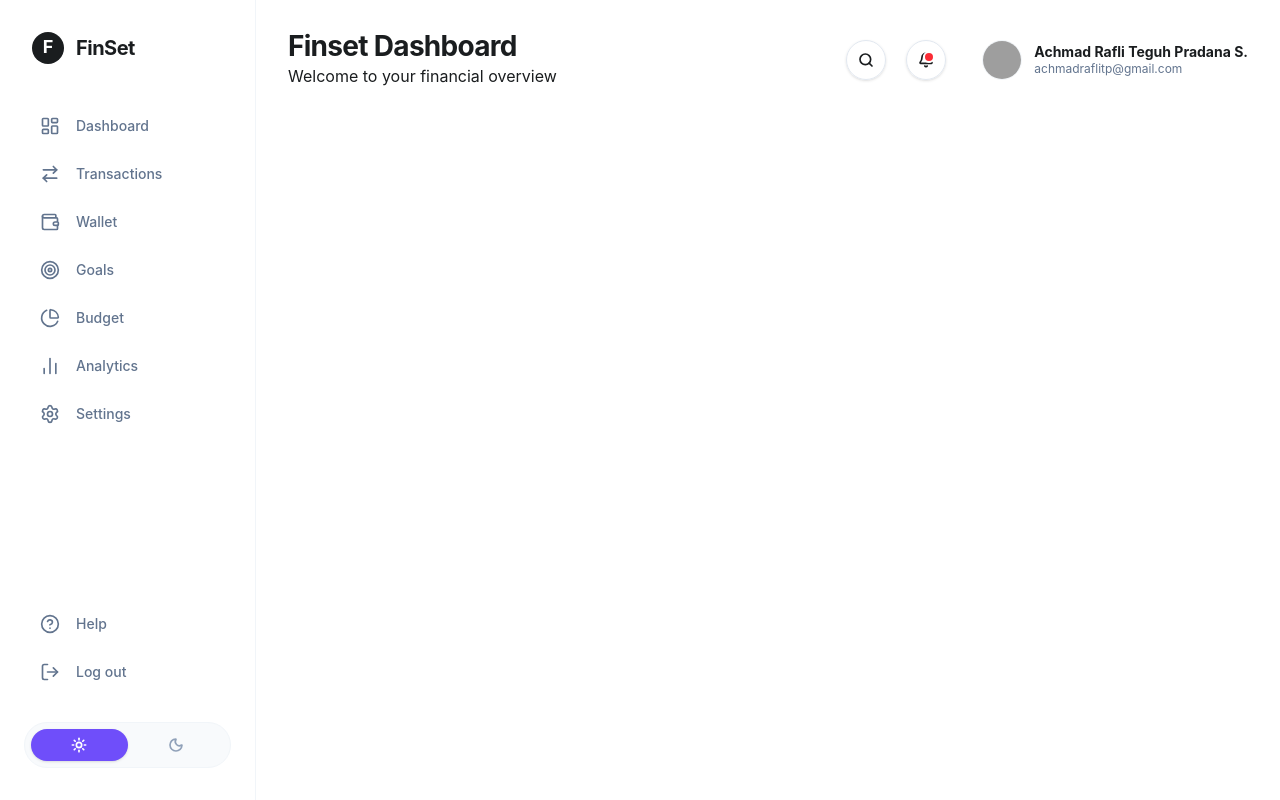
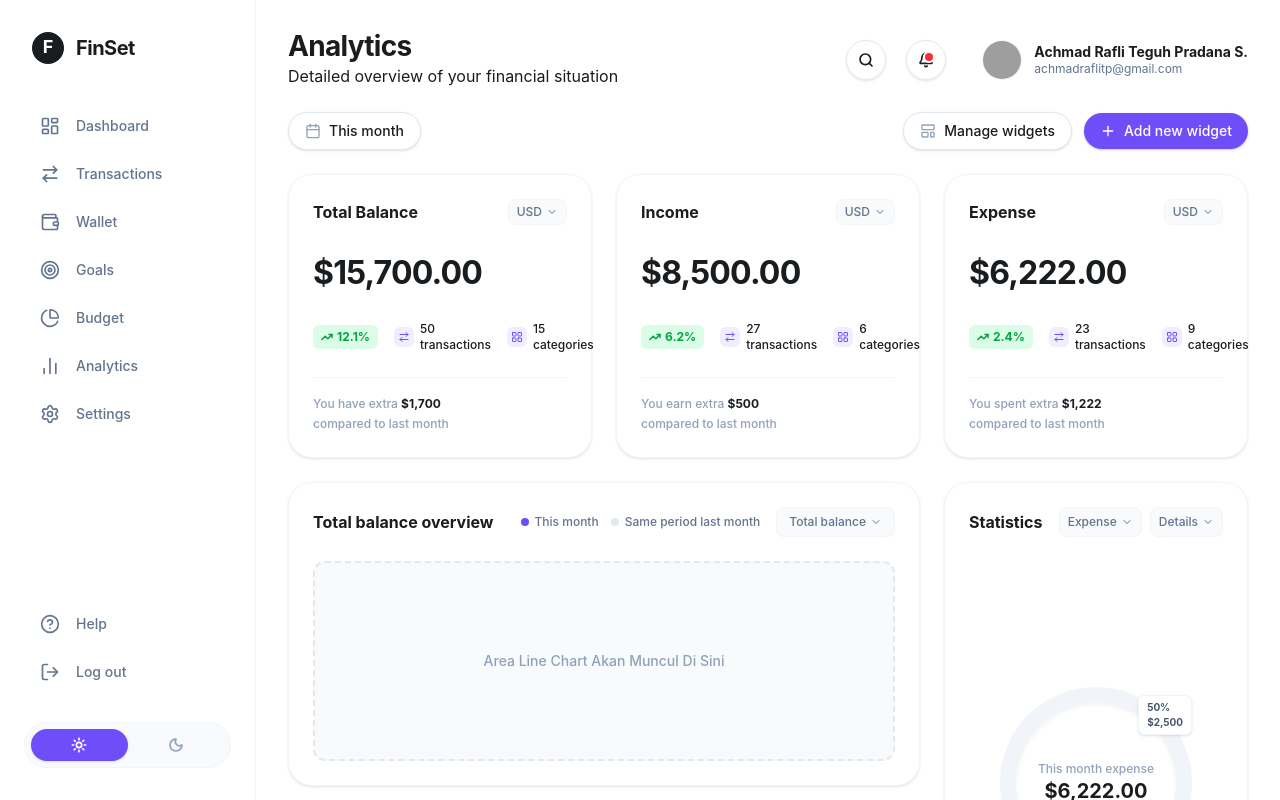
Before and after one commit to achraflyy48/FINSET-APP, a Vue app: page /analytics in a window 1280 px wide. Built offline with nearby package versions, Linux system fonts and the light colour scheme; grey boxes are pictures that could not be loaded.

Commit message:
feat: update routing for Dashboard and Analytics views, and add AnalyticsView component

```diff
--- a/src/router/index.js
+++ b/src/router/index.js
@@ -1,5 +1,6 @@
 import { createRouter, createWebHistory } from 'vue-router'
-import DashboardView from '@/views/DashboardView.vue'
+import DashboardView from '../views/DashboardView.vue'
+import AnalyticsView from '@/views/AnalyticsView.vue'
 import TransactionsView from '../views/TransactionsView.vue'
 
 const router = createRouter({
@@ -7,8 +8,17 @@ const router = createRouter({
   routes: [
     {
       path: '/',
+      name: 'dashboard',
+      component: DashboardView,
+      meta: {
+        title: 'Dashboard',
+        subtitle: 'Welcome back, here is your financial overview',
+      },
+    },
+    {
+      path: '/analytics',
       name: 'analytics',
-      component: DashboardView,
+      component: AnalyticsView,
       meta: {
         title: 'Analytics',
         subtitle: 'Detailed overview of your financial situation',
```
Also changed, not shown: src/views/AnalyticsView.vue (renamed from src/views/DashboardView.vue).
